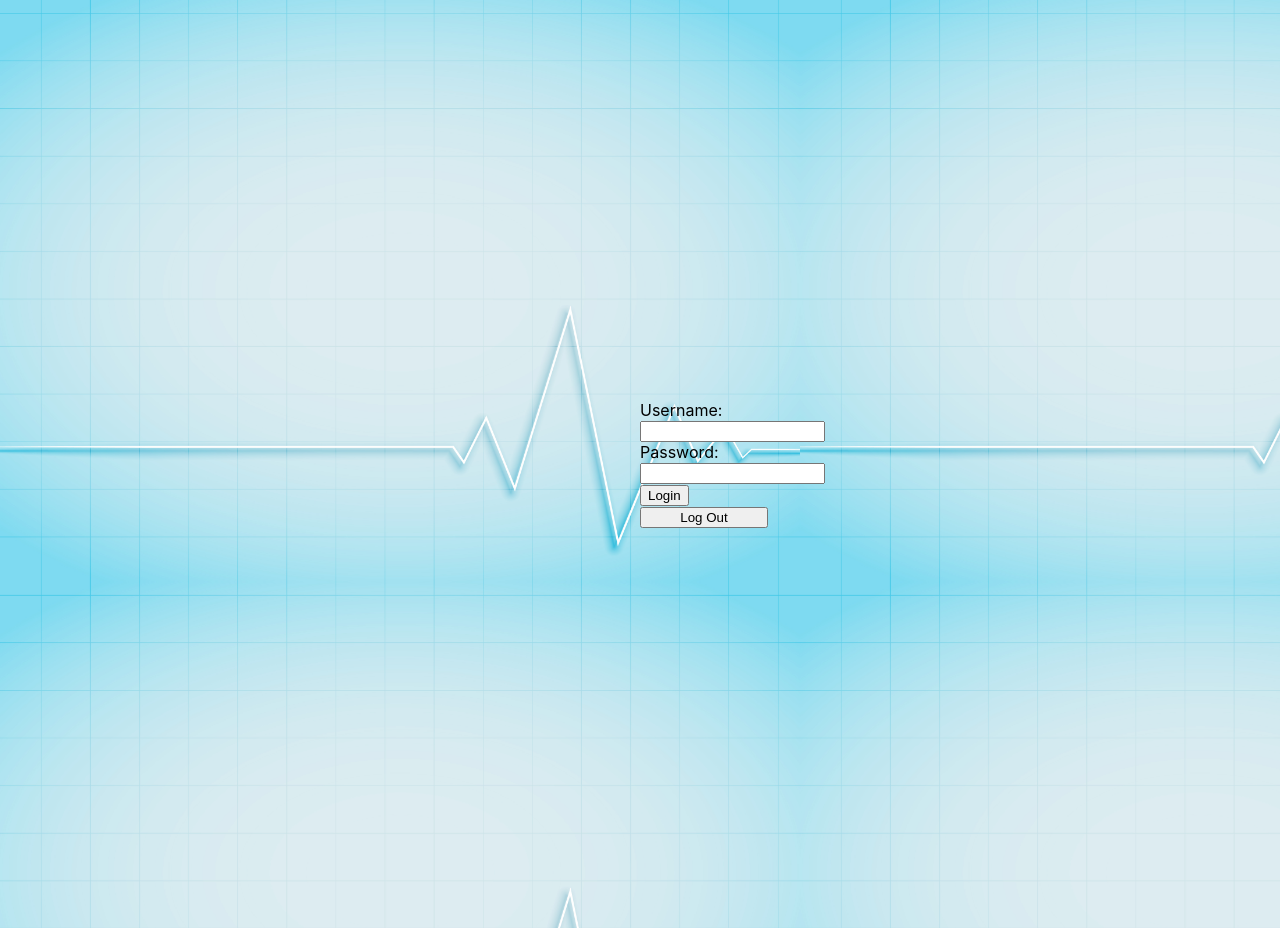
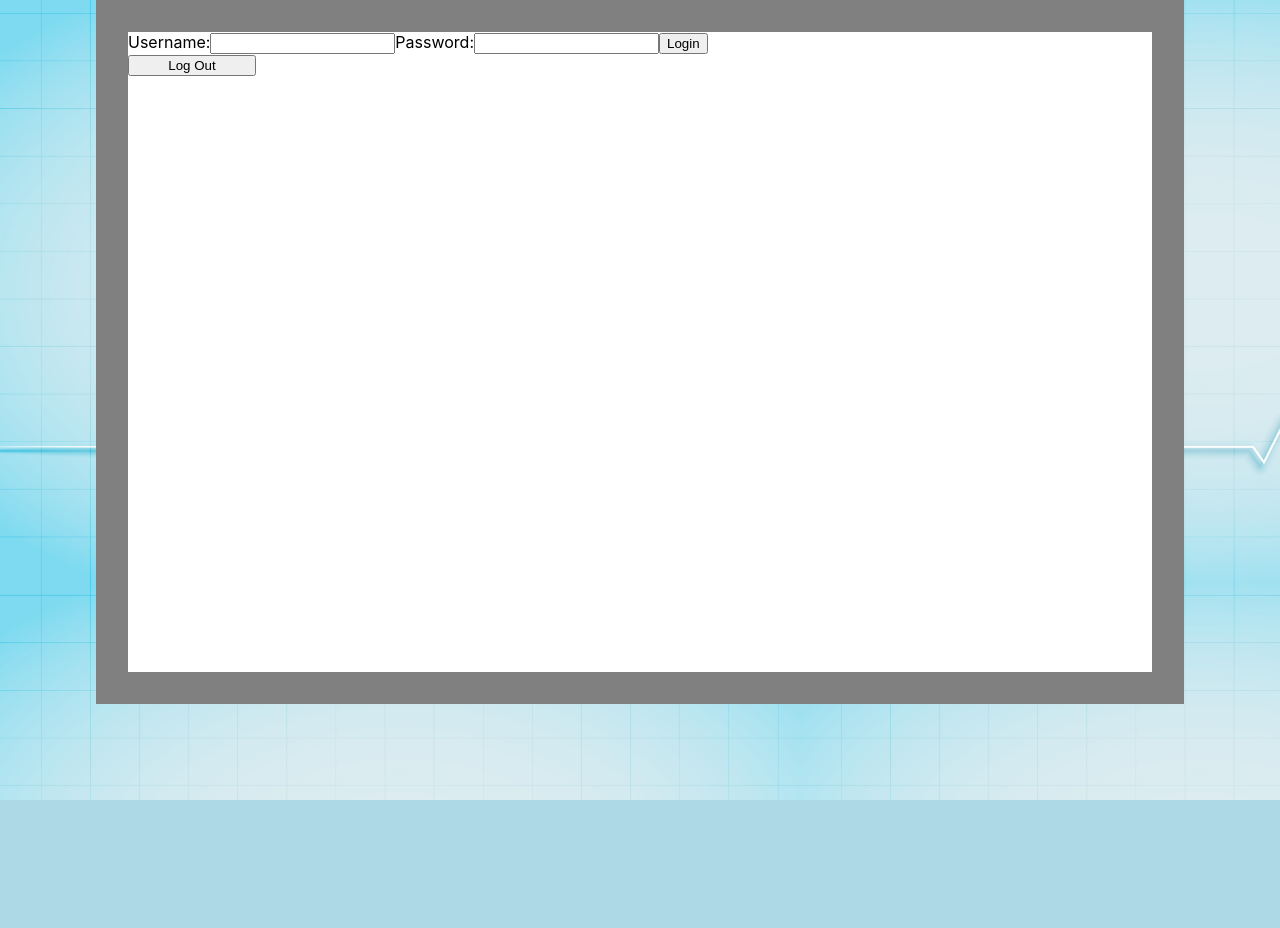
Before and after one commit to jcosentino/doctor-appointment-scheduler-reactjs, a React (Create React App) app: page / in a window 1280 px wide. After the commit the page ends 800 px from the top, so only its background shows below. Built offline with nearby package versions, Linux system fonts and the light colour scheme.

Commit message:
[10/5/2019] - 6:31pm - added some login functionality and redirection

```diff
--- a/src/App.scss
+++ b/src/App.scss
@@ -1,3 +1,5 @@
 .App {
-  margin: 50vh 50vw 50vh 50vw;
+  display: flex;
+  flex-direction: row;
+  justify-content: center;
 }
--- a/src/components/Main/Login/Login.tsx
+++ b/src/components/Main/Login/Login.tsx
@@ -2,6 +2,8 @@ import React, { useState } from 'react';
 import './Login.scss';
 import axios from 'axios';
 import querystring from 'querystring';
+import Home from '../Home/Home';
+import ReactDOM from 'react-dom';
 
 const Login: React.FC = () => {
     const [username, setUsername] = useState('');
@@ -28,16 +30,26 @@ const Login: React.FC = () => {
         }
     }
 
+    function resetLoginBoxes(){
+        setUsername('');
+        setPassword('');
+    }
+
     function handleSubmit(event: any): void {
         event.preventDefault();
         // check if logged in
         if(sessionStorage.getItem(username) === 'true'){
             alert(`${username} is already logged in!`);
         }
+        if(sessionStorage.getItem(username) === null){
+            alert('Username and / or password is incorrect!');
+            resetLoginBoxes();
+        }
         authenticate();
         if(auth === 'Authentication succeeded!'){
             sessionStorage.setItem(username, 'true');
             alert(`${username} is now logged in!`);
+            ReactDOM.render(< Home />, document.getElementById('Main'));
         }
     }
 
--- a/src/components/Main/Main.scss
+++ b/src/components/Main/Main.scss
@@ -0,0 +1,6 @@
+.Main {
+    background-color: white;
+    border: 2em grey solid;
+    width: 80vw;;
+    height: 80vh;
+}
--- a/src/components/Main/Main.tsx
+++ b/src/components/Main/Main.tsx
@@ -7,7 +7,7 @@ const Main: React.FC = () => {
     return (
         <>
         <BrowserRouter>
-        <div className='Main'>
+        <div className='Main' id='Main'>
           <Login />
         </div>
           <Switch>
```
